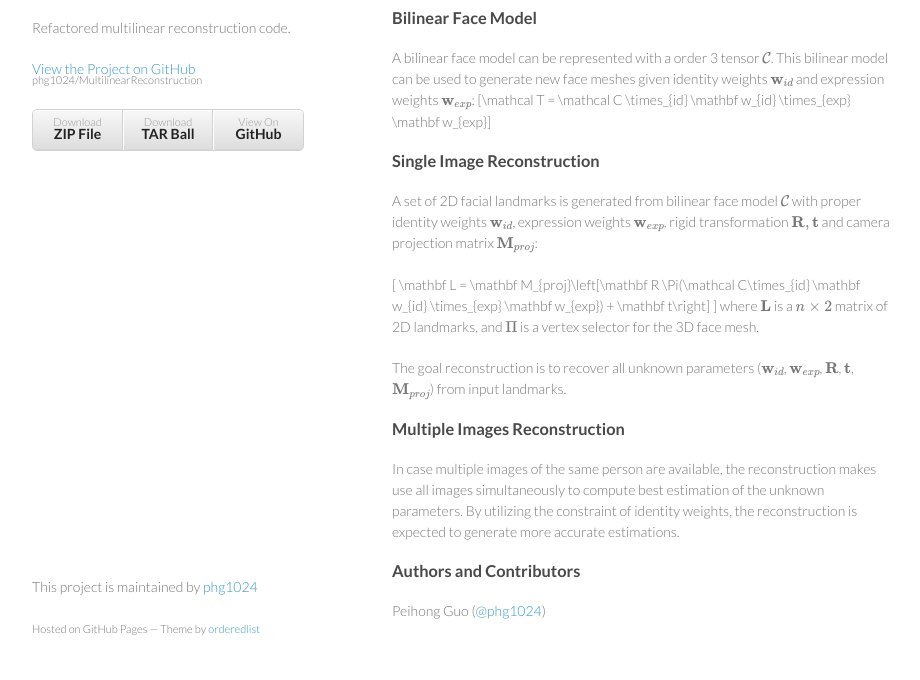
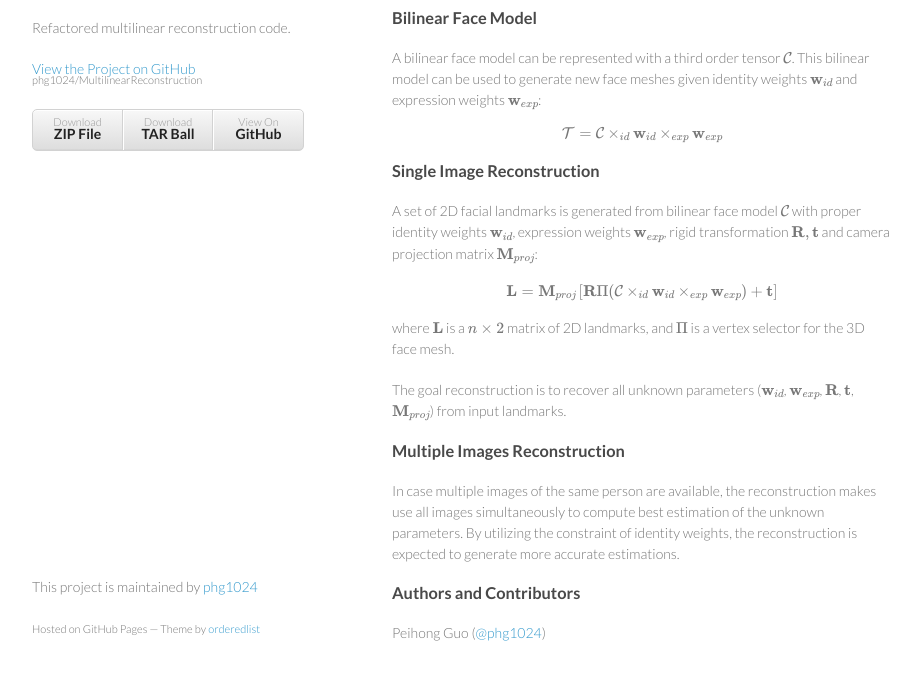
Before and after one commit to phg1024/MultilinearReconstruction, a plain HTML site: page index.html in a window 1280 px wide. Shown: the part 92-772 px from the top of the page, without its empty margins (178-1098 px from the left). Drawn offline with nearby package versions, Linux system fonts and the light colour scheme; some packages are replaced by stand-ins of ours.

Commit message:
Math displaying issue.

```diff
--- a/index.html
+++ b/index.html
@@ -34,15 +34,15 @@
 <h3>
 <a id="bilinear-face-model" class="anchor" href="#bilinear-face-model" aria-hidden="true"><span class="octicon octicon-link"></span></a>Bilinear Face Model</h3>
 
-<p>A bilinear face model can be represented with a order 3  tensor $\mathcal C$. This bilinear model can be used to generate new face meshes given identity weights $\mathbf w_{id}$ and expression weights $\mathbf w_{exp}$:
-[\mathcal T = \mathcal C \times_{id} \mathbf w_{id} \times_{exp} \mathbf w_{exp}]</p>
+<p>A bilinear face model can be represented with a third order tensor $\mathcal C$. This bilinear model can be used to generate new face meshes given identity weights $\mathbf w_{id}$ and expression weights $\mathbf w_{exp}$:
+\[\mathcal T = \mathcal C \times_{id} \mathbf w_{id} \times_{exp} \mathbf w_{exp}\]</p>
 
 <h3>
 <a id="single-image-reconstruction" class="anchor" href="#single-image-reconstruction" aria-hidden="true"><span class="octicon octicon-link"></span></a>Single Image Reconstruction</h3>
 
 <p>A set of 2D facial landmarks is generated from bilinear face model $\mathcal C$ with proper identity weights $\mathbf w_{id}$, expression weights $\mathbf w_{exp}$, rigid transformation ${\mathbf R, \mathbf t}$ and camera projection matrix $\mathbf M_{proj}$:</p>
 
-<p>[ \mathbf L = \mathbf M_{proj}\left[\mathbf R \Pi(\mathcal C\times_{id} \mathbf w_{id} \times_{exp} \mathbf w_{exp}) + \mathbf t\right] ]
+<p>\[ \mathbf L = \mathbf M_{proj}\left[\mathbf R \Pi(\mathcal C\times_{id} \mathbf w_{id} \times_{exp} \mathbf w_{exp}) + \mathbf t\right] \]
 where $\mathbf L$ is a $n\times2$ matrix of 2D landmarks, and $\Pi$ is a vertex selector for the 3D face mesh.</p>
 
 <p>The goal reconstruction is to recover all unknown parameters ($\mathbf w_{id}$, $\mathbf w_{exp}$, $\mathbf R$, $\mathbf t$, $\mathbf M_{proj}$) from input landmarks.</p>
```
